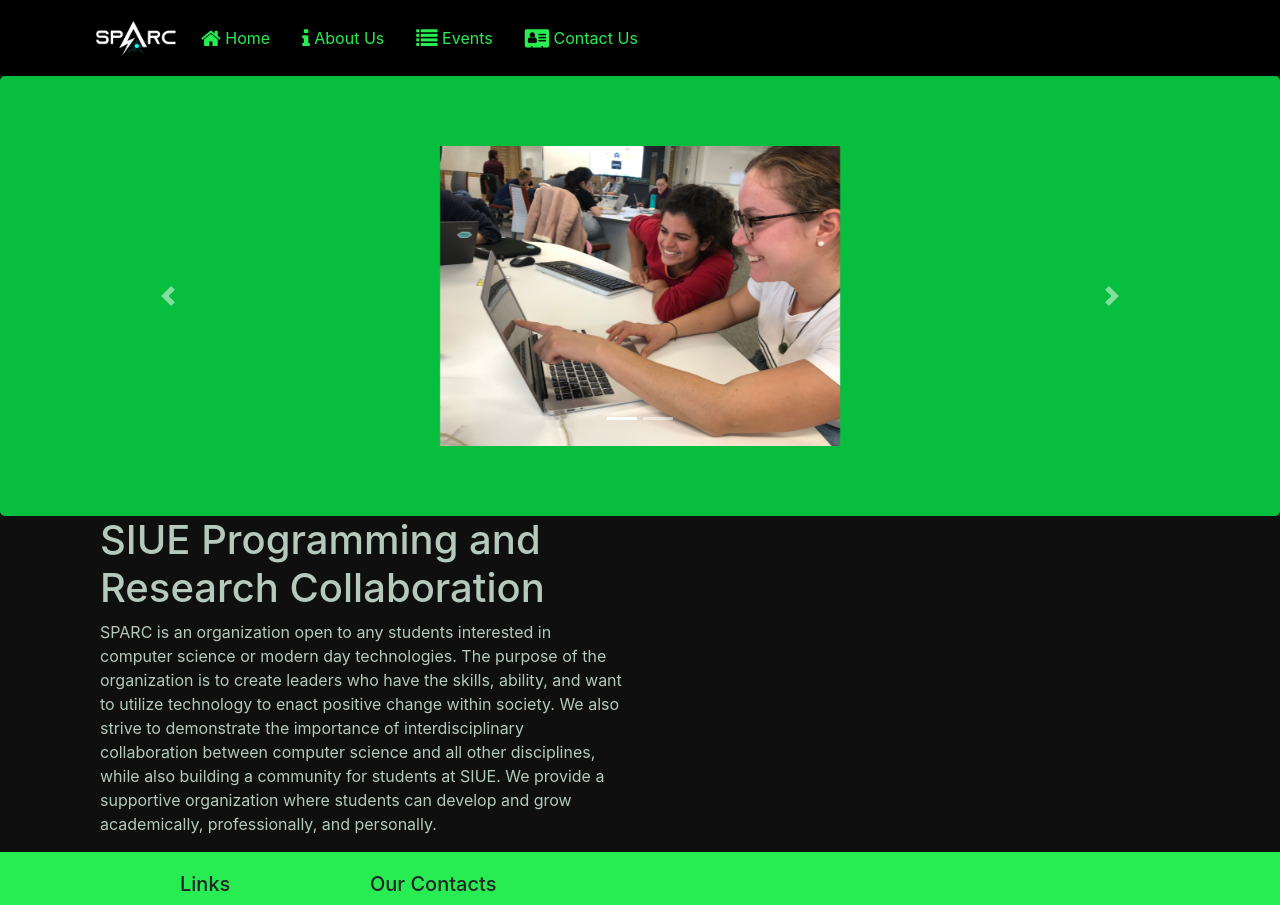
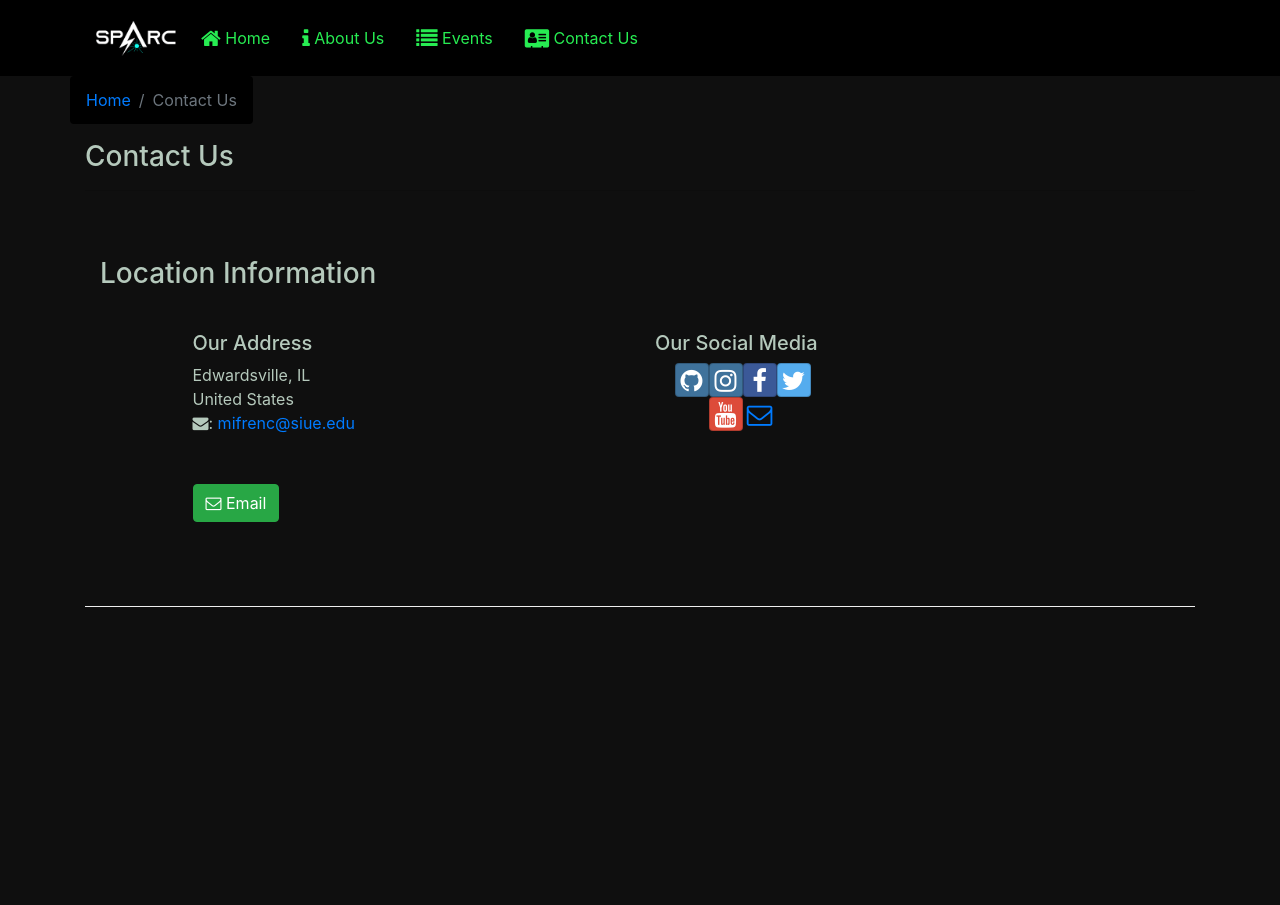
Before and after one commit to SIUE-SPARC/siue-sparc.github.io, a React (Create React App) app: page /#/contactus in a window 1280 px wide. Before the commit this address led to /home. Shown: the top 905 px of the page. Built offline with nearby package versions, Linux system fonts and the light colour scheme.

Commit message:
contact info tweaks + switched to HashRouter

```diff
--- a/src/App.js
+++ b/src/App.js
@@ -1,13 +1,13 @@
 import './App.css';
 import React from 'react';
 import Main from './components/mainComponent';
-import { BrowserRouter } from 'react-router-dom';
+import { BrowserRouter, HashRouter } from 'react-router-dom';
 
 function App() {
   return (
-    <BrowserRouter>
+    <HashRouter>
       <Main />
-    </BrowserRouter>
+    </HashRouter>
 
   );
 }
--- a/src/components/contactComponent.js
+++ b/src/components/contactComponent.js
@@ -30,14 +30,15 @@ const Contact = () => {
                             <address>
                             Edwardsville, IL<br />
                             United States<br />
-                            <i className="fa fa-phone"></i>: +852 1234 5678<br />
-                            <i className="fa fa-envelope"></i>: <a href="mailto:mfrench@siue.edu">mfrench@siue.edu</a>
+                            {/**<i className="fa fa-phone"></i>: +852 1234 5678<br />**/}
+                            <i className="fa fa-envelope"></i>: <a href="mailto:mifrenc@siue.edu">mifrenc@siue.edu</a>
                             </address>
                     </div>
                     <div className="col-12 col-sm-6 offset-sm-1">
                         <h5>Our Social Media</h5>
                         <div className="col-12 col-sm-4 align-self-center">
                     <div className="text-center">
+                        <a className="btn btn-social-icon btn-instagram" href="https://github.com/SIUE-SPARC"><i className="fa fa-github"></i></a>
                         <a className="btn btn-social-icon btn-instagram" href="https://www.instagram.com/siuesparc/"><i className="fa fa-instagram"></i></a>
                         <a className="btn btn-social-icon btn-facebook" href="https://www.facebook.com/siuesparc"><i className="fa fa-facebook"></i></a>
                         <a className="btn btn-social-icon btn-twitter" href="https://twitter.com/SiueSparc"><i className="fa fa-twitter"></i></a>
@@ -48,19 +49,23 @@ const Contact = () => {
                     </div>
                     <div className="col-12 col-sm-11 offset-sm-1">
                         <div className="btn-group" role="group">
-                            <a role="button" className="btn btn-primary" href="tel:+85212345678"><i className="fa fa-phone"></i> Call</a>
+                            {/**<a role="button" className="btn btn-primary" href="tel:+85212345678"><i className="fa fa-phone"></i> Call</a>**/}
                             <a role="button" className="btn btn-success" href="mailto:mfrench@siue.edu"><i className="fa fa-envelope-o"></i> Email</a>
                         </div>
                     </div>
                 </div>
+
                 <div className="row row-content">
+                    {/**
                     <div className="col-12">
                         <h3>Send us your Feedback</h3>
                     </div>
+                    **/}
                     <div className="col-12 col-md-9">
 
                     </div>
                 </div>
+
             </div>
   )
 }
--- a/src/components/footerComponent.js
+++ b/src/components/footerComponent.js
@@ -17,20 +17,21 @@ const Footer = () => {
                     </ul>
                 </div>
                 <div className="col-7 col-sm-5">
-                    <h5>Our Contacts</h5>
+                    <h5>Our Contact Info</h5>
                     <address>
-		              <i className="fa fa-phone fa-lg"></i>: +852 1234 5678<br />
+		              {/**<i className="fa fa-phone fa-lg"></i>: +852 1234 5678<br />**/}
 		              <i className="fa fa-envelope fa-lg"></i>: <a href="mailto:mfrench@siue.edu">
                          mifrenc@siue.edu</a>
                     </address>
                 </div>
                 <div className="col-12 col-sm-4 align-self-center">
                     <div className="text-center">
+                        <a className="btn btn-social-icon btn-instagram" href="https://github.com/SIUE-SPARC"><i className="fa fa-github"></i></a>
                         <a className="btn btn-social-icon btn-instagram" href="https://www.instagram.com/siuesparc/"><i className="fa fa-instagram"></i></a>
                         <a className="btn btn-social-icon btn-facebook" href="https://www.facebook.com/siuesparc"><i className="fa fa-facebook"></i></a>
                         <a className="btn btn-social-icon btn-twitter" href="https://twitter.com/SiueSparc"><i className="fa fa-twitter"></i></a>
                         <a className="btn btn-social-icon btn-google" href="https://www.youtube.com/channel/UCQRt1nBNU-BH2Qv5uIm6a6w"><i className="fa fa-youtube"></i></a>
-                        <a className="btn btn-social-icon" href="mailto:mfrench@siue.edu"><i className="fa fa-envelope-o"></i></a>
+                        <a className="btn btn-social-icon" href="mailto:mifrenc@siue.edu"><i className="fa fa-envelope-o"></i></a>
                     </div>
                 </div>
             </div>
--- a/src/components/headerComponent.js
+++ b/src/components/headerComponent.js
@@ -14,7 +14,7 @@ const Header = () => {
         <Navbar dark expand="md">
           <div className="container">
               <NavbarToggler onClick={toggleNav} />
-              <NavbarBrand className="mr-auto"><img src={logo} width="auto" height="50" alt='SPARC' /></NavbarBrand>
+              <NavLink to='/home'><NavbarBrand className="mr-auto"><img src={logo} width="auto" height="50" alt='SPARC' /></NavbarBrand></NavLink>
             <Collapse isOpen={isNavOpen} navbar>
                 <Nav>
                 <NavItem>
```
